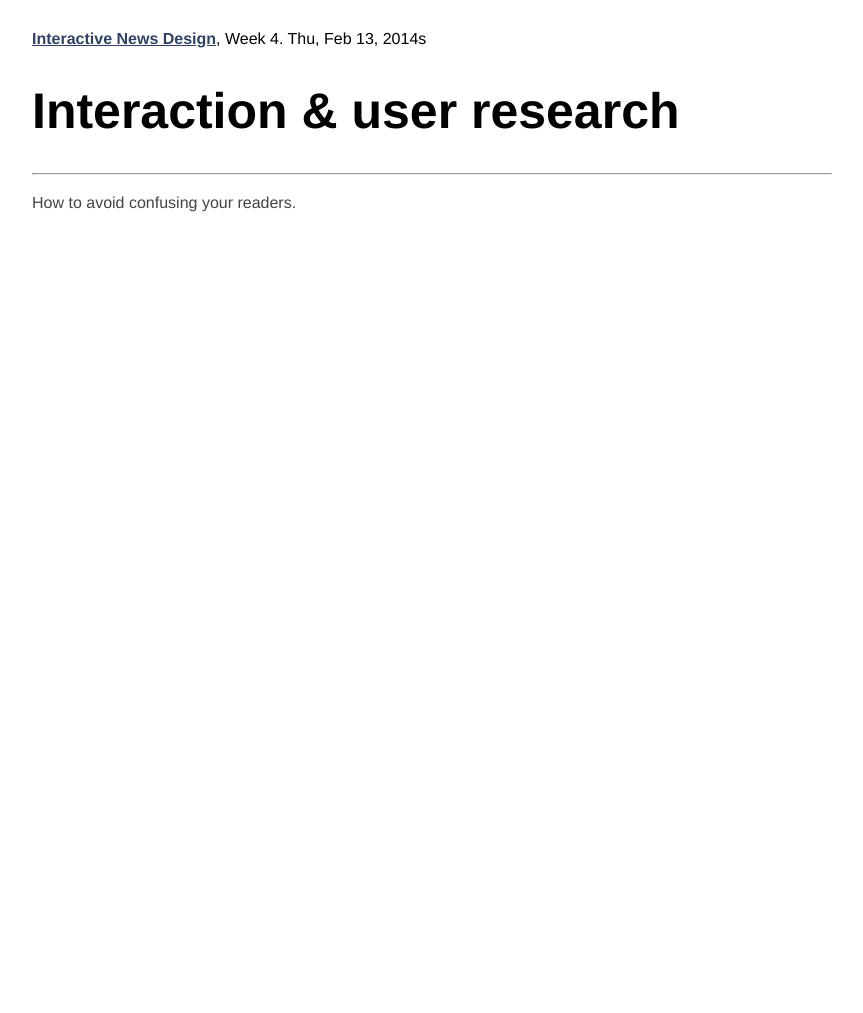
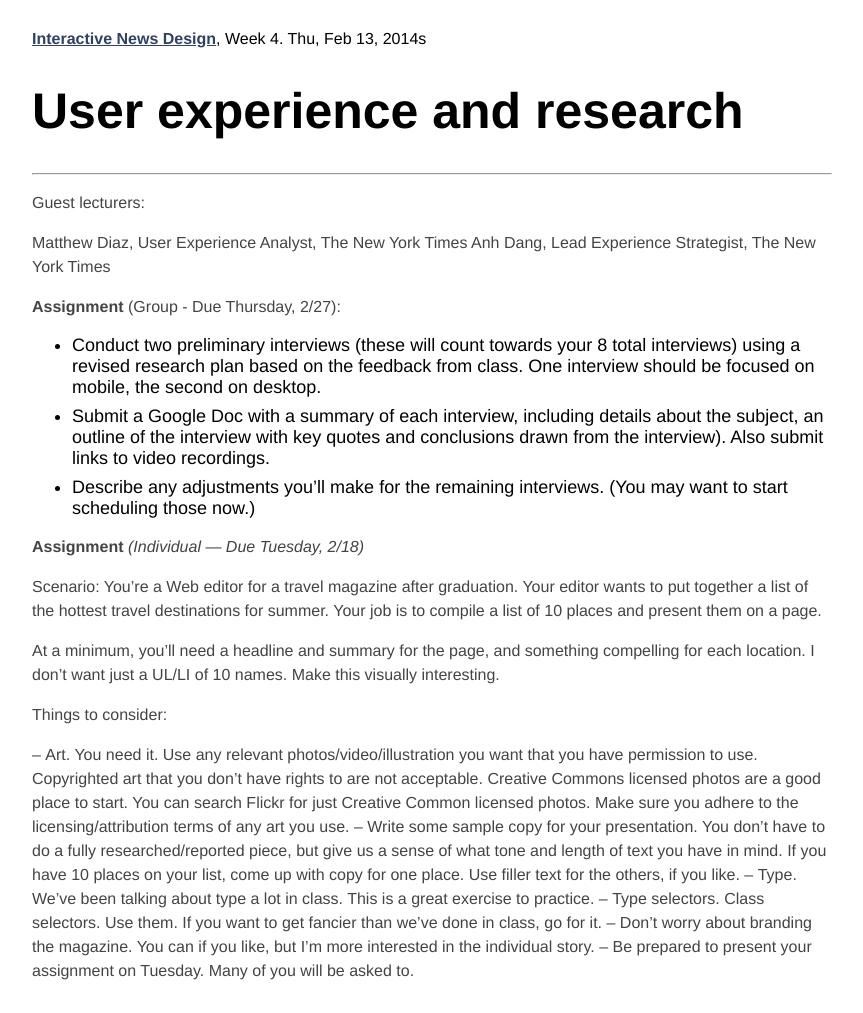
Before and after one commit to tysone/2014-columbia, a Jekyll site: the page built from _posts/2014-02-13-class-7.md, in a window 1280 px wide. Shown: the whole page, without its empty margins (248-1111 px from the left). Built offline with Jekyll 4.4.1, drawn with Linux system fonts in a browser that asks for light colours; before the commit the page ends 900 px from its top, so only the background shows below that.

Commit message:
thurs syll

```diff
--- a/_posts/2014-02-13-class-7.md
+++ b/_posts/2014-02-13-class-7.md
@@ -1,8 +1,32 @@
 ---
 layout: class
-title: Interaction & user research
+title: User experience and research
 week: 4
 summary: How to avoid confusing your readers.
 ---
 
-How to avoid confusing your readers.
+Guest lecturers:
+
+Matthew Diaz, User Experience Analyst, The New York Times
+Anh Dang, Lead Experience Strategist, The New York Times
+
+**Assignment** (Group - Due Thursday, 2/27):
+
+* Conduct two preliminary interviews (these will count towards your 8 total interviews) using a revised research plan based on the feedback from class. One interview should be focused on mobile, the second on desktop.
+* Submit a Google Doc with a summary of each interview, including details about the subject, an outline of the interview with key quotes and conclusions drawn from the interview). Also submit links to video recordings.
+* Describe any adjustments you’ll make for the remaining interviews. (You may want to start scheduling those now.)
+
+**Assignment** *(Individual — Due Tuesday, 2/18)*
+
+Scenario: You’re a Web editor for a travel magazine after graduation. Your editor wants to put together a list of the hottest travel destinations for summer. Your job is to compile a list of 10 places and present them on a page.
+
+At a minimum, you’ll need a headline and summary for the page, and something compelling for each location. I don’t want just a UL/LI of 10 names. Make this visually interesting.
+
+Things to consider:
+
+– Art. You need it. Use any relevant photos/video/illustration you want that you have permission to use. Copyrighted art that you don’t have rights to are not acceptable. Creative Commons licensed photos are a good place to start. You can search Flickr for just Creative Common licensed photos. Make sure you adhere to the licensing/attribution terms of any art you use.
+– Write some sample copy for your presentation. You don’t have to do a fully researched/reported piece, but give us a sense of what tone and length of text you have in mind. If you have 10 places on your list, come up with copy for one place. Use filler text for the others, if you like.
+– Type. We’ve been talking about type a lot in class. This is a great exercise to practice.
+– Type selectors. Class selectors. Use them. If you want to get fancier than we’ve done in class, go for it.
+– Don’t worry about branding the magazine. You can if you like, but I’m more interested in the individual story.
+– Be prepared to present your assignment on Tuesday. Many of you will be asked to.
```
Also changed, not shown: _posts/2014-02-11-class-6.md (+0 -3 lines).
